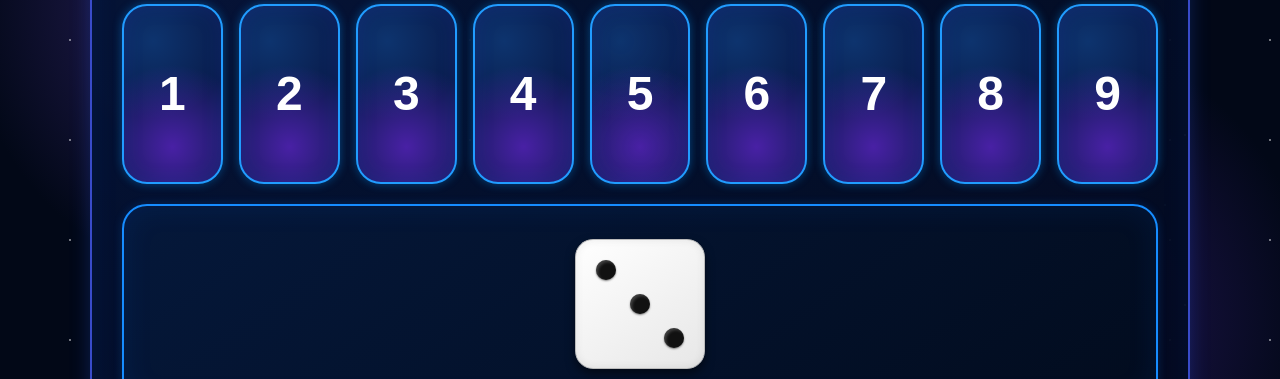
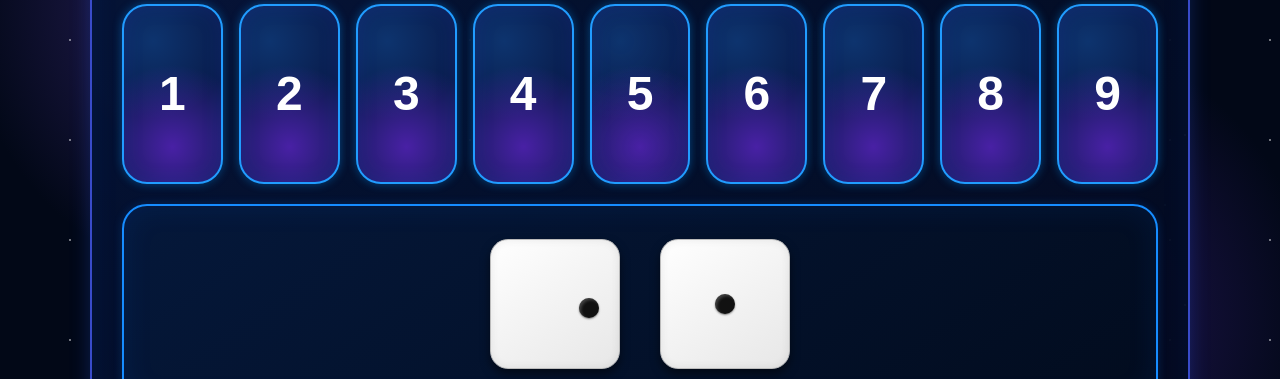
Before and after one commit to DefyCab/shut_the_box, a plain HTML site: page game.html in a window 1280 px wide. Shown: the part 240-619 px from the top of the page. Drawn offline with Linux system fonts and the light colour scheme.

Commit message:
drawing middle-left and middle-right pips using a fixed die. Add fucntion to randomize dice rolling.

```diff
--- a/app/game.js
+++ b/app/game.js
@@ -1,10 +1,27 @@
-const dice = [["center"],["top-left", "bottom-right"],["top-left", "center", "bottom-right"] ]
+const dice = [
+  ["center"],
+  ["top-left", "bottom-right"],
+  ["top-left", "center", "bottom-right"],
+  ["top-left", "top-right", "bottom-left", "bottom-right"],
+  ["top-left", "top-right","center","bottom-left", "bottom-right"],
+  ["top-left", "top-right", "middle-left", "middle-right", "bottom-left", "bottom-right"],
+];
 
 const diceArea = document.querySelector(".dice-area");
 
+let diceRollOne = 0;
+let diceRollTwo = 0;
+
 function rollDice() {
+  diceRollOne = Math.floor(Math.random() * 6);
+  diceRollTwo = Math.floor(Math.random() * 6);
+}
 
-}
+
+rollDice()
+console.log(diceRollOne)
+// console.log(diceRollTwo)
+
 
 const showDieTwo = () => {
   const dieBox = document.createElement("div");
@@ -27,14 +44,26 @@
   diceArea.appendChild(dieBox);
 }
 
-const test = document.createElement("div")
-for(i = 0; i <= 2; i++) {
-const cspan = document.createElement("span")
-cspan.classList.add("pip", dice[2][i])
-test.appendChild(cspan)
+const test = document.createElement("div");
+for (i = 0; i <= diceRollOne; i++) {
+  const cspan = document.createElement("span");
+  cspan.classList.add("pip", dice[diceRollOne][i]);
+  test.appendChild(cspan);
 }
 // const test2 = document.createElement("span")
 // test2.classList.add("pip",...dice[2])
-test.classList.add("die")
+test.classList.add("die");
 // test.appendChild(test2)
-diceArea.appendChild(test)
+diceArea.appendChild(test);
+
+// const testtest = document.createElement("div");
+// for (i = 0; i < diceRollTwo; i++) {
+//   const cspan = document.createElement("span");
+//   cspan.classList.add("pip", dice[diceRollTwo][i]);
+//   testtest.appendChild(cspan);
+// }
+// // const test2 = document.createElement("span")
+// // test2.classList.add("pip",...dice[2])
+// testtest.classList.add("die");
+// // test.appendChild(test2)
+// diceArea.appendChild(testtest);
--- a/css/game.css
+++ b/css/game.css
@@ -277,3 +277,13 @@
   bottom: 20px;
   right: 20px;
 }
+
+.middle-left {
+  top: 50px;
+  left: 20px;
+}
+
+.middle-right {
+  bottom: 50px;
+  right: 20px;
+}
--- a/game.html
+++ b/game.html
@@ -39,7 +39,9 @@
 
         <!-- Dice area -->
         <section class="dice-area">
-
+            <div class="die">
+                <span class="pip middle-right"></span>
+            </div>
         </section>
 
     </main>
```
Also changed, not shown: 1 other file.
